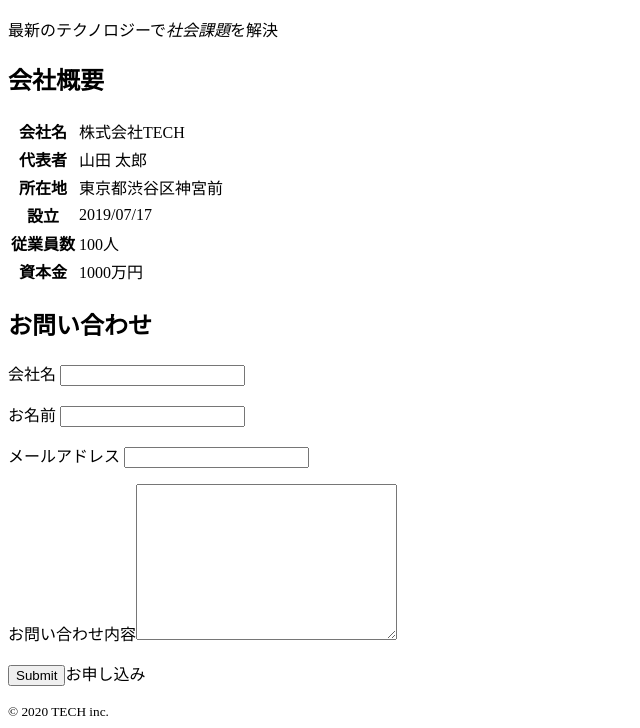
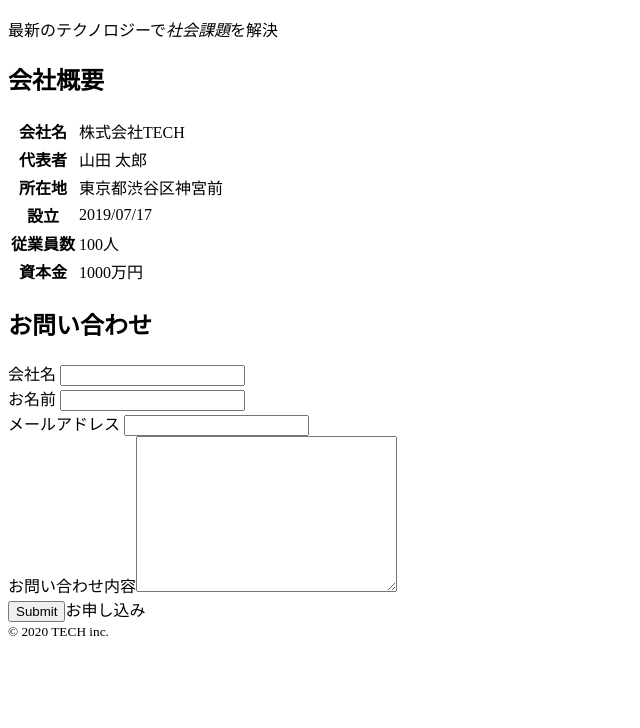
Before and after one commit to fujiikenichirou/20230914_fujii_html, a plain HTML site: page index.html in a window 1280 px wide. Shown: the part 528-1256 px from the top of the page, without its empty margins (0-640 px from the left). After the commit the page ends 1176 px from the top, so only its background shows below. Drawn offline with Linux system fonts and the light colour scheme.

Commit message:
任意のメッセージ

```diff
--- a/index.html
+++ b/index.html
@@ -29,14 +29,14 @@
     </table>
     <h2>お問い合わせ</h2>
         <form action="detail.html" method="post">
-            <p><label for="company name">会社名</label>
-            <input type="text" name="company name" id="company name" /></p>
-            <p><label for="name">お名前</label>
-            <input type="text" name="name" id="name" /></p>
-            <p><label for="email">メールアドレス</label>
-            <input type="email" name="email" id="email" /></p>
-            <p><label>お問い合わせ内容<textarea name="textarea" id="textarea" cols="30" rows="10"></textarea></label></p>
-            <p><input type="submit">お申し込み</p>
+            <label for="company name">会社名</label>
+            <input type="text" name="company name" id="company name" /><br>
+            <label for="name">お名前</label>
+            <input type="text" name="name" id="name" /><br>
+            <label for="email">メールアドレス</label>
+            <input type="email" name="email" id="email" /><br>
+            <label>お問い合わせ内容<textarea name="textarea" id="textarea" cols="30" rows="10"></textarea></label><br>
+            <input type="submit">お申し込み<br>
         </form>
 
         <small>&copy; 2020 TECH inc.</small>
```
